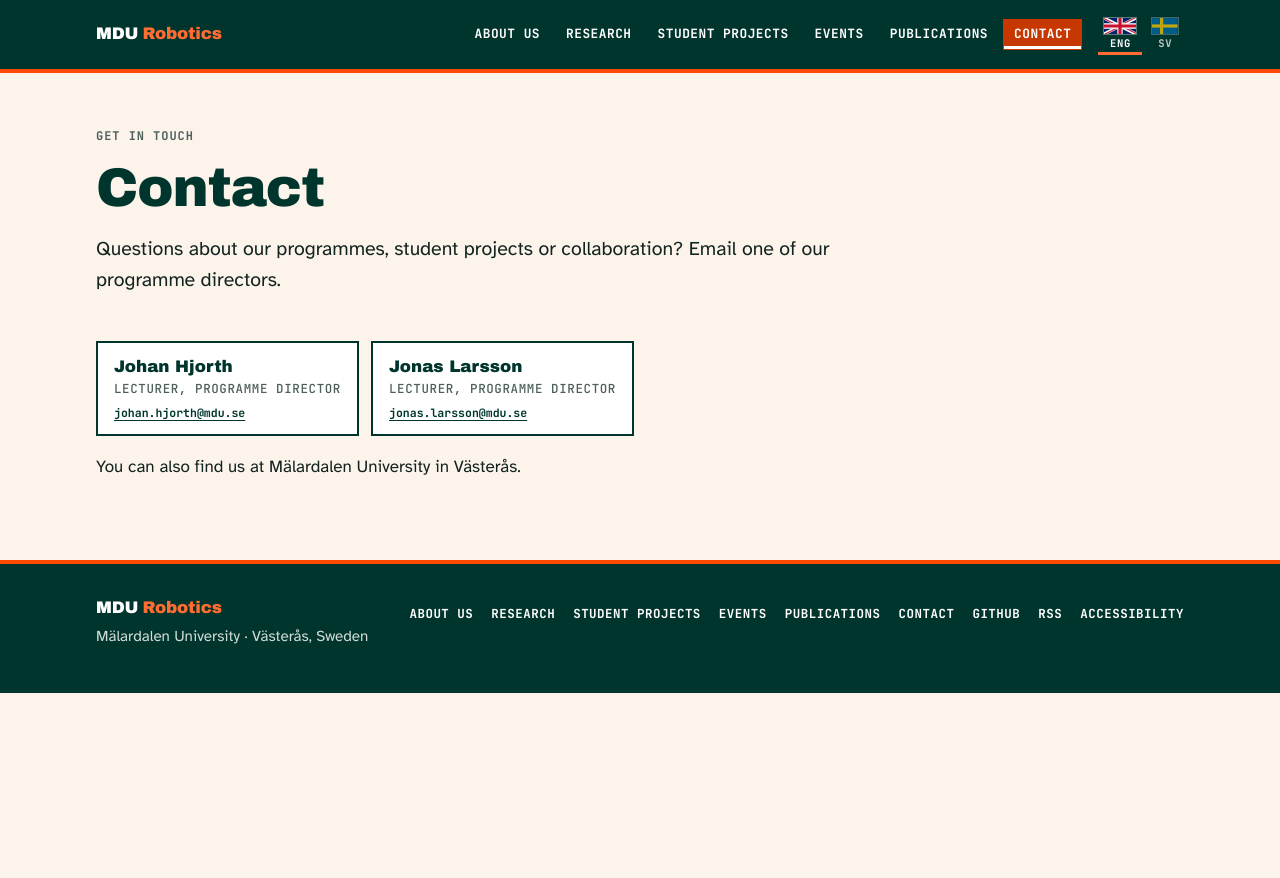
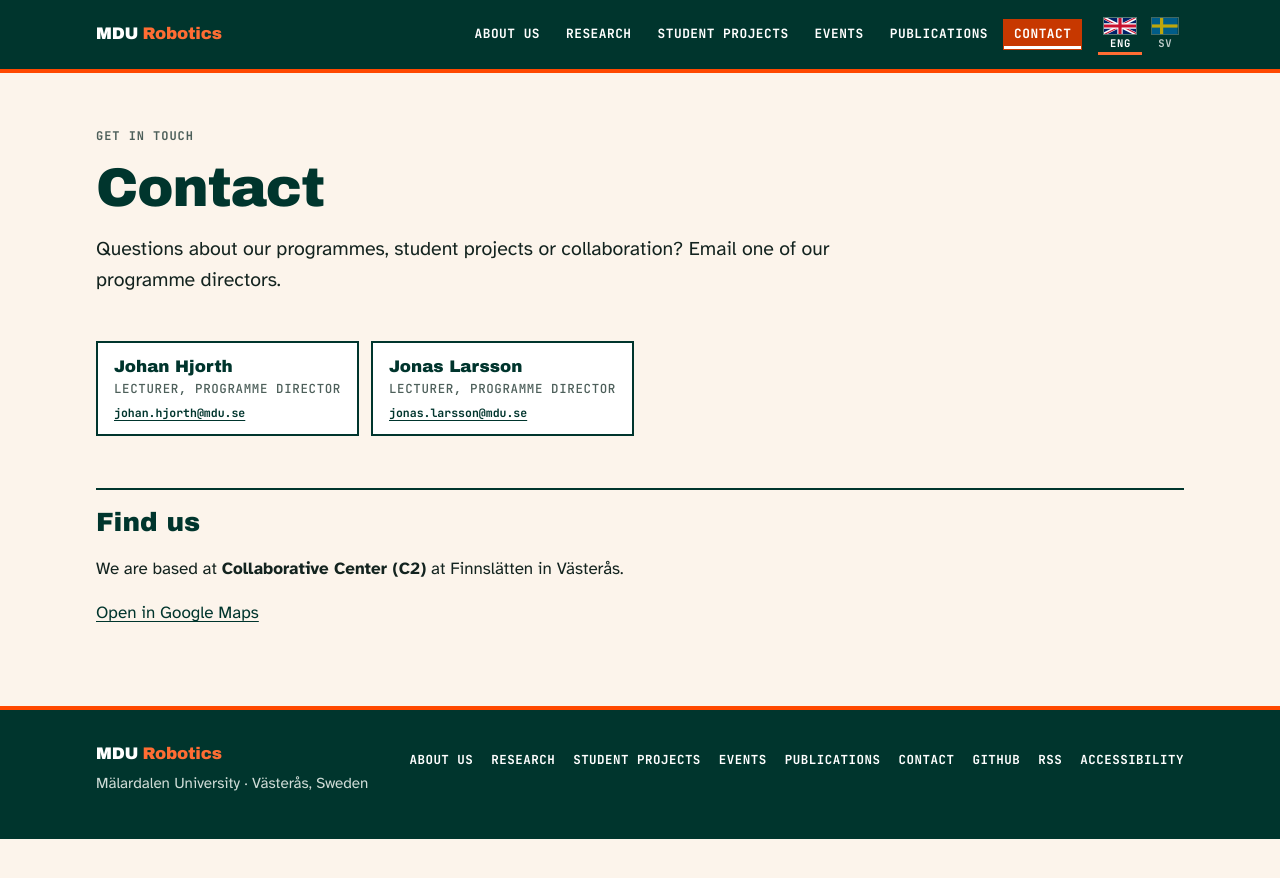
Before and after one commit to MDURobotics/mdurobotics.github.io, a Jekyll site: the page built from _pages/contact.md, in a window 1280 px wide. Shown: the top 878 px of the page. Built offline with Jekyll 4.4.1, drawn with Linux system fonts in a browser that asks for light colours; some web fonts are replaced.

Commit message:
Contact page: where to find us at Collaborative Center (C2)
Adds a short "Find us" / "Hitta hit" section with a Google Maps link.

Co-Authored-By: Claude Opus 5.5 <noreply@anthropic.com>

```diff
--- a/_pages/contact.md
+++ b/_pages/contact.md
@@ -8,4 +8,8 @@ ref: contact
 
 {% include contacts.html %}
 
-You can also find us at Mälardalen University in Västerås.
+## Find us
+
+We are based at **Collaborative Center (C2)** at Finnslätten in Västerås.
+
+[Open in Google Maps](https://www.google.com/maps/place/Collaborative+Center,+C2+M%C3%A4lardalens+Universitet/@59.6370532,16.5822687,799m/data=!3m2!1e3!4b1!4m6!3m5!1s0x465e615f264aca9f:0x5f4c644b8f5929d6!8m2!3d59.6370505!4d16.584849!16s%2Fg%2F11h_w1z_k1)
```
Also changed, not shown: _pages/sv/kontakt.md (+5 -1 lines).
